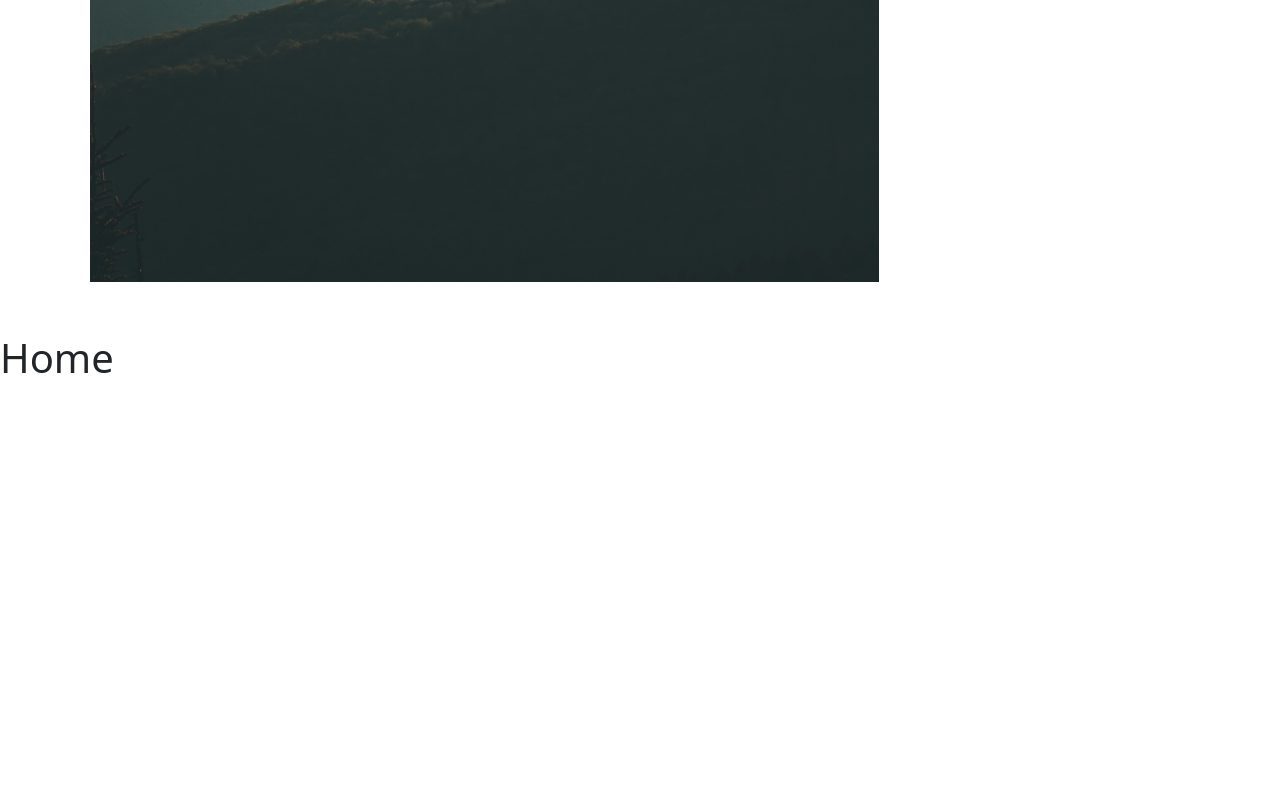
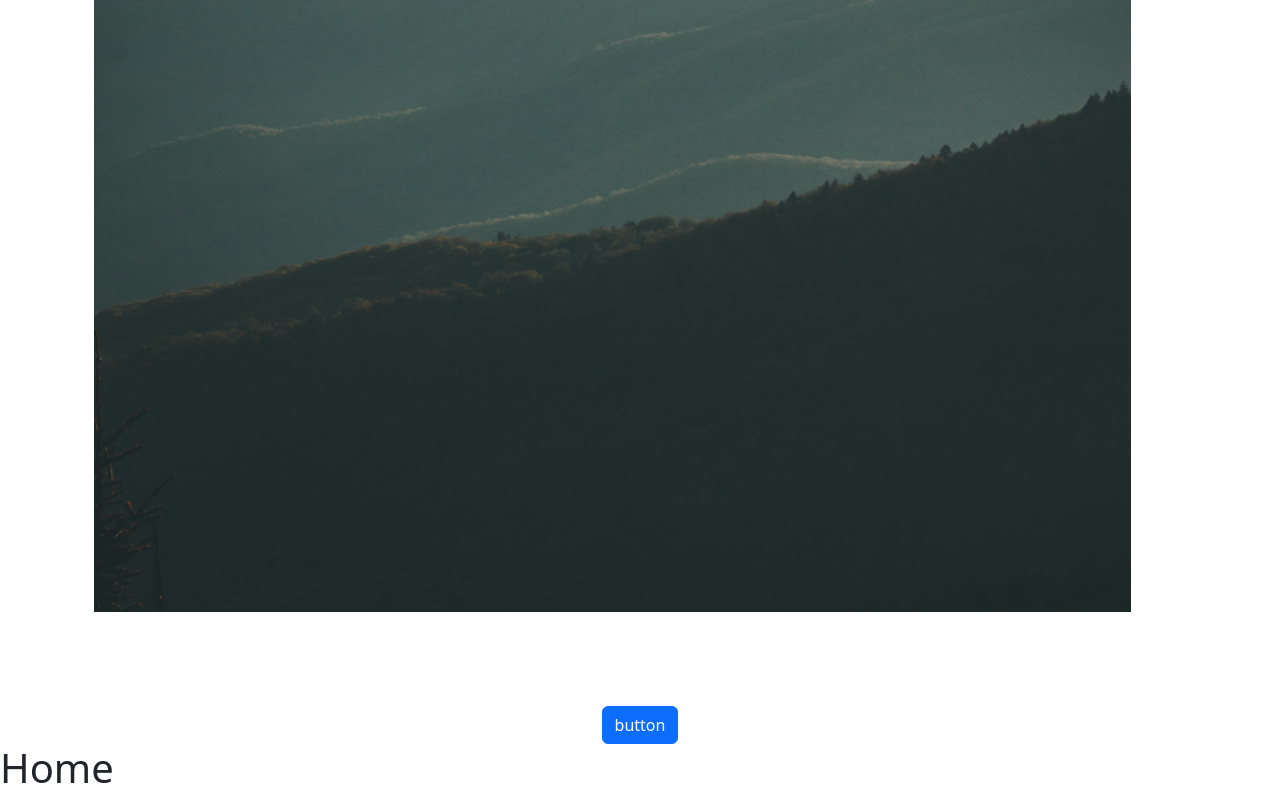
Before and after one commit to Capstone-42-quote-gen/ai-quote-generator, a React (Vite) app in the folder frontend/: page / in a window 1280 px wide. Shown: the part 1070-1870 px from the top of the page. Before the commit the page ends 1460 px from the top, so only its background shows below. Built offline with nearby package versions, Linux system fonts and the light colour scheme.

Commit message:
update to imageContent file

```diff
--- a/frontend/src/ui/shared_components/ImageContent.tsx
+++ b/frontend/src/ui/shared_components/ImageContent.tsx
@@ -4,14 +4,16 @@ export function ImageContent() {
     return (
         <>
             <Container>
-                 <Row className={'mt-3'}>
-                     <Col lg={9} className={''}>
-            <img className={'ManyImages image-fluid m-2'} src={mountains} alt=""/>
+                 <Row className={'mt-3 mx-auto'}>
+                     <Col lg={12} className={''}>
+            <img className={'ManyImages image-fluid'} src={mountains} alt=""/>
                      </Col>
-                     <Col lg={3} className={'text-center mt-3'} >
+                 </Row>
+                  <Row>
+                     <Col lg={12} className={'text-center mt-3'} >
                      <Button>button</Button>
                      </Col>
-                 </Row>
+                  </Row>
             </Container>
         </>
     )}
```
